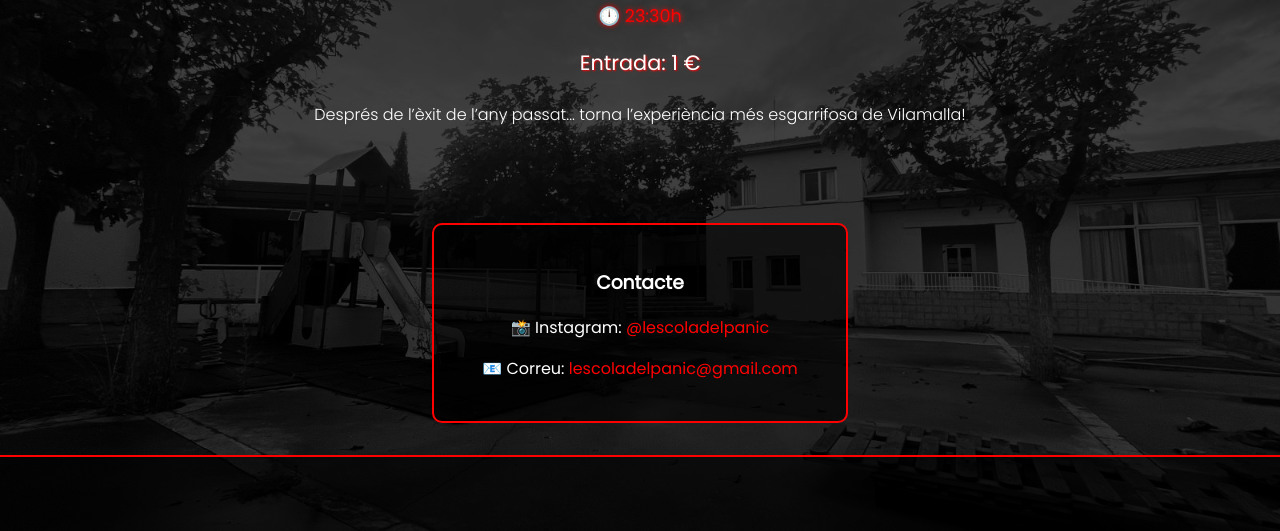
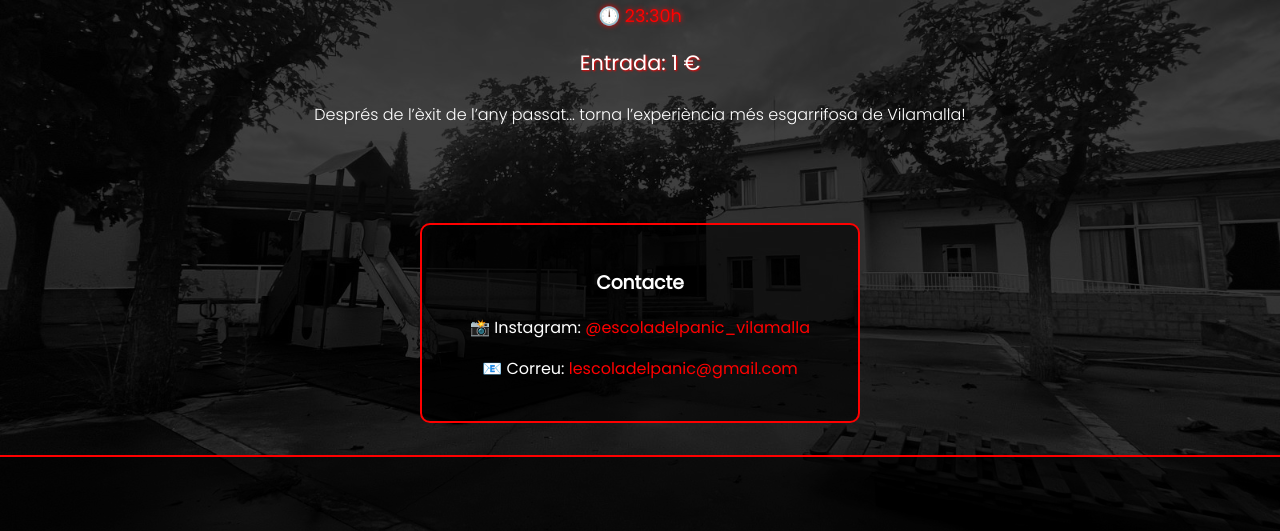
Before and after one commit to Casiexpo/ESCOLA_DEL_PANIC, a plain HTML site: page index.html in a window 1280 px wide. Shown: the part 256-787 px from the top of the page. Drawn offline with Linux system fonts and the light colour scheme; a web font is replaced by a local one.

Commit message:
INSTAGRAM

```diff
--- a/index.html
+++ b/index.html
@@ -38,8 +38,8 @@
       <h3 id="contactTitle">Contacte</h3>
       <p>
         📸 Instagram:
-        <a href="https://www.instagram.com/lescoladelpanic" target="_blank" rel="noopener">
-          @lescoladelpanic
+        <a href="https://www.instagram.com/escoladelpanic_vilamalla" target="_blank" rel="noopener">
+          @escoladelpanic_vilamalla
         </a>
       </p>
       <p>
```
